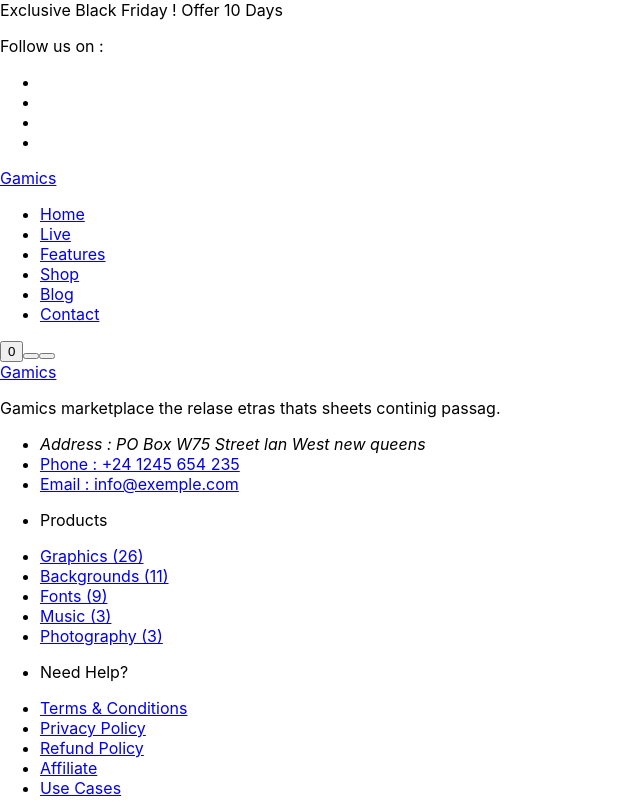
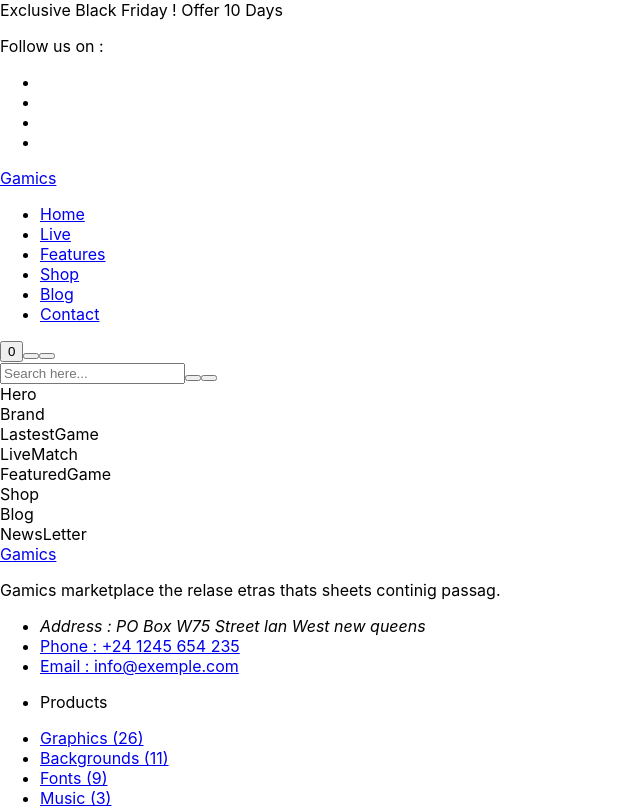
Before and after one commit to aadil124/react-gaming-website, a React (Create React App) app: page / in a window 1280 px wide. Shown: the top 808 px of the page, without its empty margins (0-640 px from the left). Built offline with nearby package versions, Linux system fonts and the light colour scheme.

Commit message:
added main component to app file

```diff
--- a/src/App.js
+++ b/src/App.js
@@ -1,11 +1,13 @@
 import React from 'react'
 import Navbar from './components/Navbar'
 import Footer from './components/Footer'
+import MainPage from './components/MainPage'
 
 const App = () => {
   return (
     <>
       <Navbar />
+      <MainPage />
       <Footer />
     </>
   )
```
